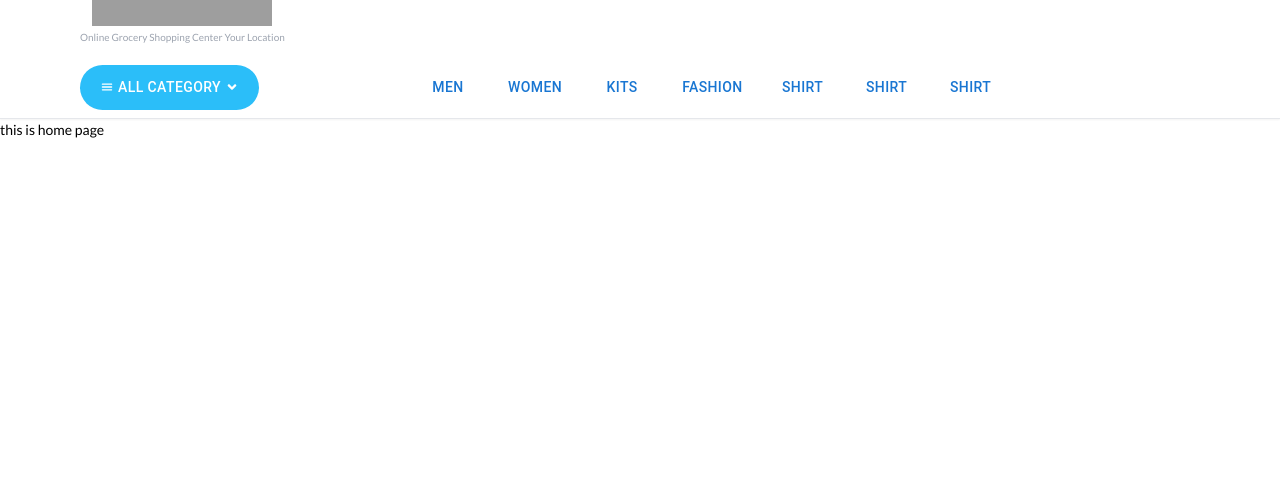
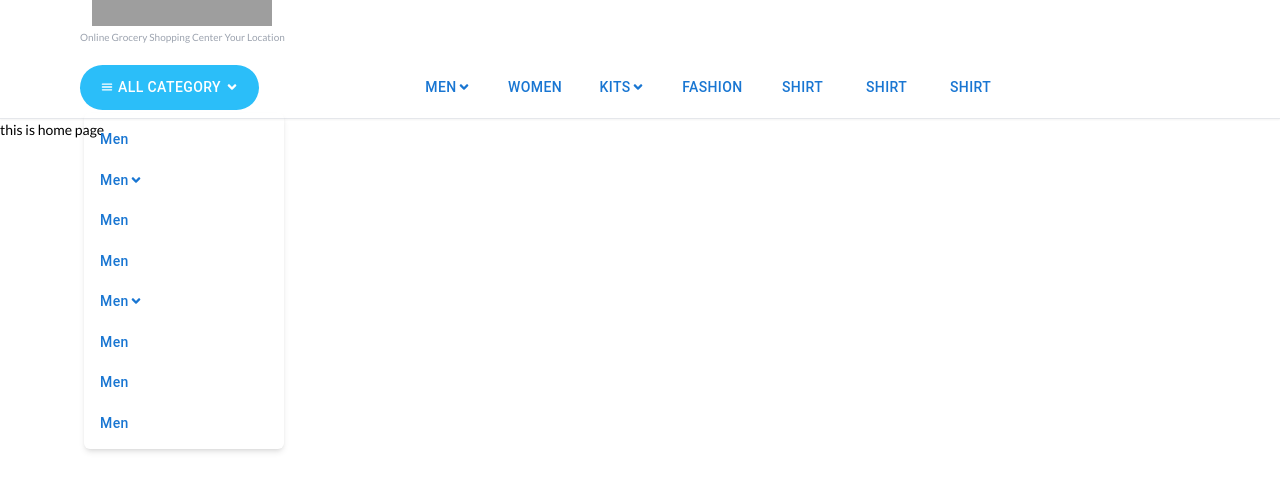
Before and after one commit to Rajeevkumarmodi/full_stack_grocery_store, a React (Vite) app in the folder frontend/: page / in a window 1280 px wide. Both pictures are taken after a click on the button "ALL CATEGORY". Shown: the part 166-656 px from the top of the page. Built offline with nearby package versions, Linux system fonts and the light colour scheme; grey boxes are pictures that could not be loaded.

Commit message:
creating side menu and submenu

```diff
--- a/frontend/src/components/Header/CountryDropDown.jsx
+++ b/frontend/src/components/Header/CountryDropDown.jsx
@@ -1,7 +1,7 @@
 import React, { useState } from "react";
 import Button from "@mui/material/Button";
 import { BsChevronDown } from "react-icons/bs";
-import { IoSearch } from "react-icons/io5";
+import { IoClose, IoSearch } from "react-icons/io5";
 import "./header.css";
 import { Dialog } from "@mui/material";
 
@@ -27,7 +27,11 @@ const CountryDropDown = () => {
 
       <div>
         <Dialog className="countryDropDown" open={isOpenModal}>
-          <div className="p-6 dropDownBox">
+          <div className="p-6 dropDownBox relative">
+            <IoClose
+              onClick={() => setIsOpenModal(false)}
+              className="absolute top-2 right-3 text-2xl text-red-400 cursor-pointer"
+            />
             <h3 className="text-xl font-semibold mb-1">
               Choose your Delevery Location
             </h3>
--- a/frontend/src/components/Header/Header.jsx
+++ b/frontend/src/components/Header/Header.jsx
@@ -1,5 +1,5 @@
-import React from "react";
-import { FaAngleDown, FaRegUser } from "react-icons/fa";
+import React, { useState } from "react";
+import { FaAngleDown, FaAngleRight, FaRegUser } from "react-icons/fa";
 import { FaShoppingBag } from "react-icons/fa";
 import { BsArrowDown, BsMenuApp, BsMenuButton } from "react-icons/bs";
 
@@ -9,6 +9,7 @@ import "../../App.css";
 import { Button } from "@mui/material";
 import { IoMenu } from "react-icons/io5";
 function Header() {
+  const [isOpenAllCategory, setIsOpenCategory] = useState(false);
   return (
     <div>
       <div className="bg-[#233A95] w-full text-center text-white py-2">
@@ -55,23 +56,164 @@ function Header() {
       {/*Nav bar codde nave  */}
 
       <nav className="md:px-[80px] px-5 flex items-center justify-between border-b pb-2 shadow-sm">
-        <div className=" bg-[#2BBEF9] px-3 py-1 rounded-full ">
-          <Button>
+        <div className="allCategory relative bg-[#2BBEF9] px-3 py-1 rounded-full ">
+          <Button onClick={() => setIsOpenCategory((prev) => !prev)}>
             <IoMenu className="text-white " />
             <p className="text-white px-1"> All Category</p>
             <FaAngleDown className="text-white " />
           </Button>
+
+          <ul
+            className={`allCategoryList ${
+              isOpenAllCategory ? "opacity-100 visible" : "opacity-0 hidden"
+            } duration-500 space-y-3  absolute rounded-md  z-[100] top-12 p-2 py-3 left-1 shadow-md min-w-[200px]`}
+          >
+            <li>
+              <Button>men</Button>
+            </li>
+            <li className="relative">
+              <Button>
+                men
+                <FaAngleDown />
+              </Button>
+
+              <ul className="sideSubMenu absolute left-[105%] top-[-10px] min-w-[200px] px-2 py-2 space-y-2 border-[1px] border-gray-200">
+                <li>
+                  <Button>fashion</Button>
+                </li>
+                <li>
+                  <Button>fashion</Button>
+                </li>
+                <li>
+                  <Button>fashion</Button>
+                </li>
+                <li>
+                  <Button>fashion</Button>
+                </li>
+                <li>
+                  <Button>fashion</Button>
+                </li>
+                <li>
+                  <Button>fashion</Button>
+                </li>
+                <li>
+                  <Button>fashion</Button>
+                </li>
+                <li>
+                  <Button>fashion</Button>
+                </li>
+                <li>
+                  <Button>fashion</Button>
+                </li>
+                <li>
+                  <Button>fashion</Button>
+                </li>
+              </ul>
+            </li>
+
+            <li>
+              <Button>men</Button>
+            </li>
+            <li>
+              <Button>men</Button>
+            </li>
+            <li className="relative">
+              <Button>
+                men <FaAngleDown />
+              </Button>
+
+              <ul className="sideSubMenu absolute left-[105%] top-[-10px] min-w-[200px] px-2 py-2 space-y-2 border-[1px] border-gray-200">
+                <li>
+                  <Button>fashion</Button>
+                </li>
+                <li>
+                  <Button>fashion</Button>
+                </li>
+                <li>
+                  <Button>fashion</Button>
+                </li>
+                <li>
+                  <Button>fashion</Button>
+                </li>
+                <li>
+                  <Button>fashion</Button>
+                </li>
+                <li>
+                  <Button>fashion</Button>
+                </li>
+                <li>
+                  <Button>fashion</Button>
+                </li>
+                <li>
+                  <Button>fashion</Button>
+                </li>
+                <li>
+                  <Button>fashion</Button>
+                </li>
+                <li>
+                  <Button>fashion</Button>
+                </li>
+              </ul>
+            </li>
+            <li>
+              <Button>men</Button>
+            </li>
+            <li>
+              <Button>men</Button>
+            </li>
+            <li>
+              <Button>men</Button>
+            </li>
+          </ul>
         </div>
         <div className="w-[70%]">
-          <ul className=" flex justify-start items-start gap-5">
-            <li>
-              <Button>Men</Button>
+          <ul className="navMenu flex justify-start items-start gap-5">
+            <li className="relative">
+              <Button>
+                Men <FaAngleDown />
+              </Button>
+              <ul className="space-y-3 navSubMenu absolute top-11 p-2 py-3 z-[100] min-w-[150px] rounded-md shadow-md">
+                <li>
+                  <Button>T-shirt</Button>
+                </li>
+                <li>
+                  <Button>T-shirt</Button>
+                </li>
+                <li>
+                  <Button>T-shirt</Button>
+                </li>
+                <li>
+                  <Button>T-shirt</Button>
+                </li>
+                <li>
+                  <Button>T-shirt</Button>
+                </li>
+              </ul>
             </li>
             <li>
               <Button>Women</Button>
             </li>
-            <li>
-              <Button>Kits</Button>
+            <li className="relative">
+              <Button>
+                Kits <FaAngleDown />
+              </Button>
+              <ul className="space-y-3 navSubMenu absolute top-11 p-2 py-3 z-[100] min-w-[150px] rounded-md shadow-md">
+                <li>
+                  <Button>T-shirt</Button>
+                </li>
+                <li>
+                  <Button>T-shirt</Button>
+                </li>
+                <li>
+                  <Button>T-shirt</Button>
+                </li>
+                <li>
+                  <Button>T-shirt</Button>
+                </li>
+                <li>
+                  <Button>T-shirt</Button>
+                </li>
+              </ul>
             </li>
             <li>
               <Button>Fashion</Button>
--- a/frontend/src/components/Header/header.css
+++ b/frontend/src/components/Header/header.css
@@ -40,3 +40,73 @@
         }
     }
 }
+
+/* nav */
+
+
+.navMenu {
+
+    .navSubMenu {
+        visibility: hidden;
+        transition: all 0.3s;
+        opacity: 0;
+
+        li {
+            width: 100%;
+
+            button {
+                width: 100%;
+                justify-content: start;
+                padding-block: 2px;
+            }
+
+            :hover {
+                background-color: rgb(225, 223, 223);
+            }
+        }
+
+    }
+
+    li:hover .navSubMenu {
+        transition: all 0.3s;
+        visibility: visible;
+        opacity: 1;
+    }
+
+
+}
+
+nav {
+    /* all category */
+
+    .allCategory {
+        .allCategoryList {
+            li {
+                width: full;
+
+                button {
+                    padding-block: 2px;
+                    width: 100%;
+                    justify-content: start;
+                    text-transform: capitalize;
+
+                }
+            }
+        }
+
+        .sideSubMenu {
+            visibility: hidden;
+            transition: all 0.3s;
+            opacity: 0;
+
+        }
+
+        li:hover .sideSubMenu {
+            visibility: visible;
+            transition: all 0.3s;
+            opacity: 1;
+        }
+
+    }
+
+}
```
